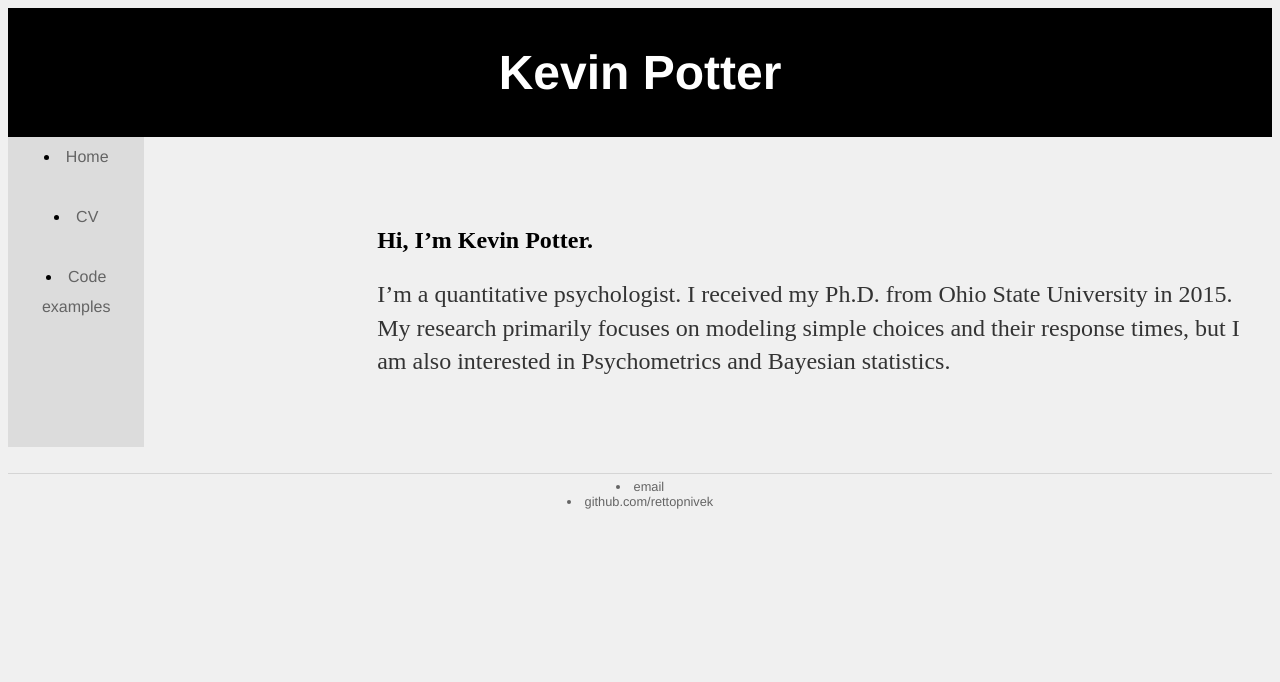
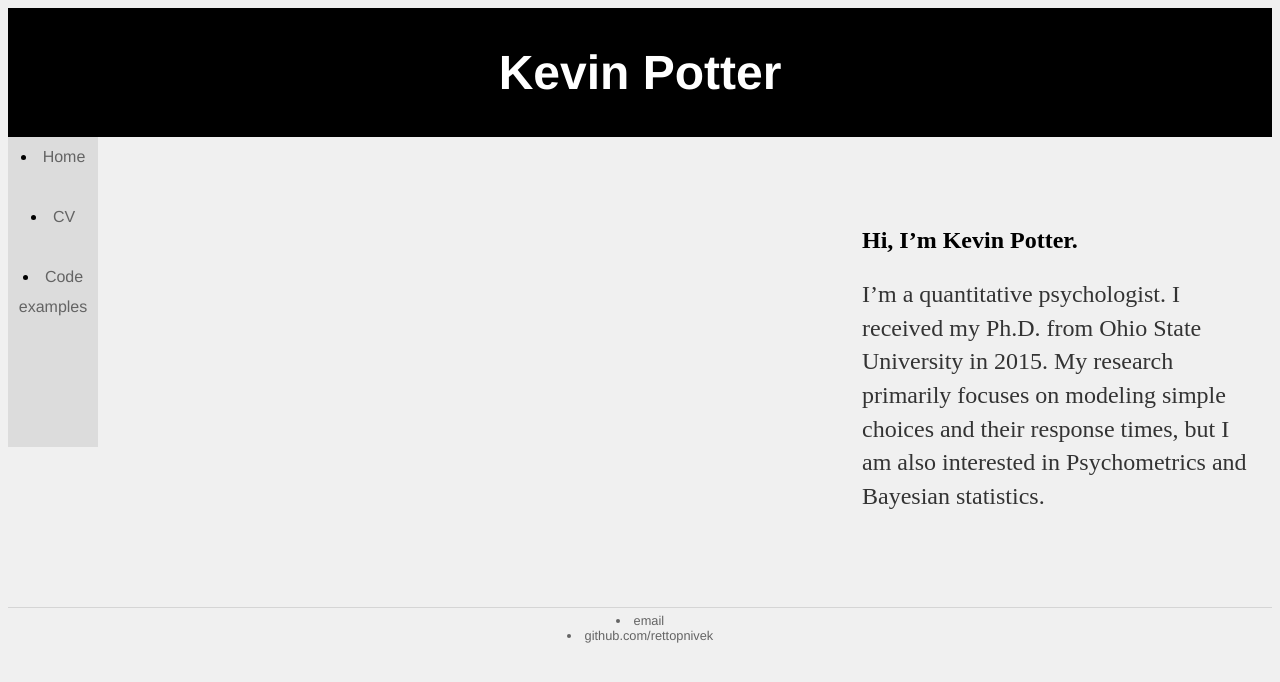
Before and after one commit to rettopnivek/rettopnivek.github.io, a Jekyll site: the page built from index.md, in a window 1280 px wide. Shown: the top 682 px of the page. Built offline with Jekyll 4.4.1, drawn with Linux system fonts in a browser that asks for light colours.

Commit message:
Update main.css

```diff
--- a/css/main.css
+++ b/css/main.css
@@ -10,13 +10,13 @@
     line-height:30px;
     background-color:rgb(220,220,220);
     height:300px;
-    width:10%;
+    width:80px;
     float:left;
     padding:5px;
 }
 #section {
     margin: 60px auto;
-    width: 70%;
+    width: 400px;
     float:right;
     padding:10px;
     background-color:rgb(240,240,240);
```
